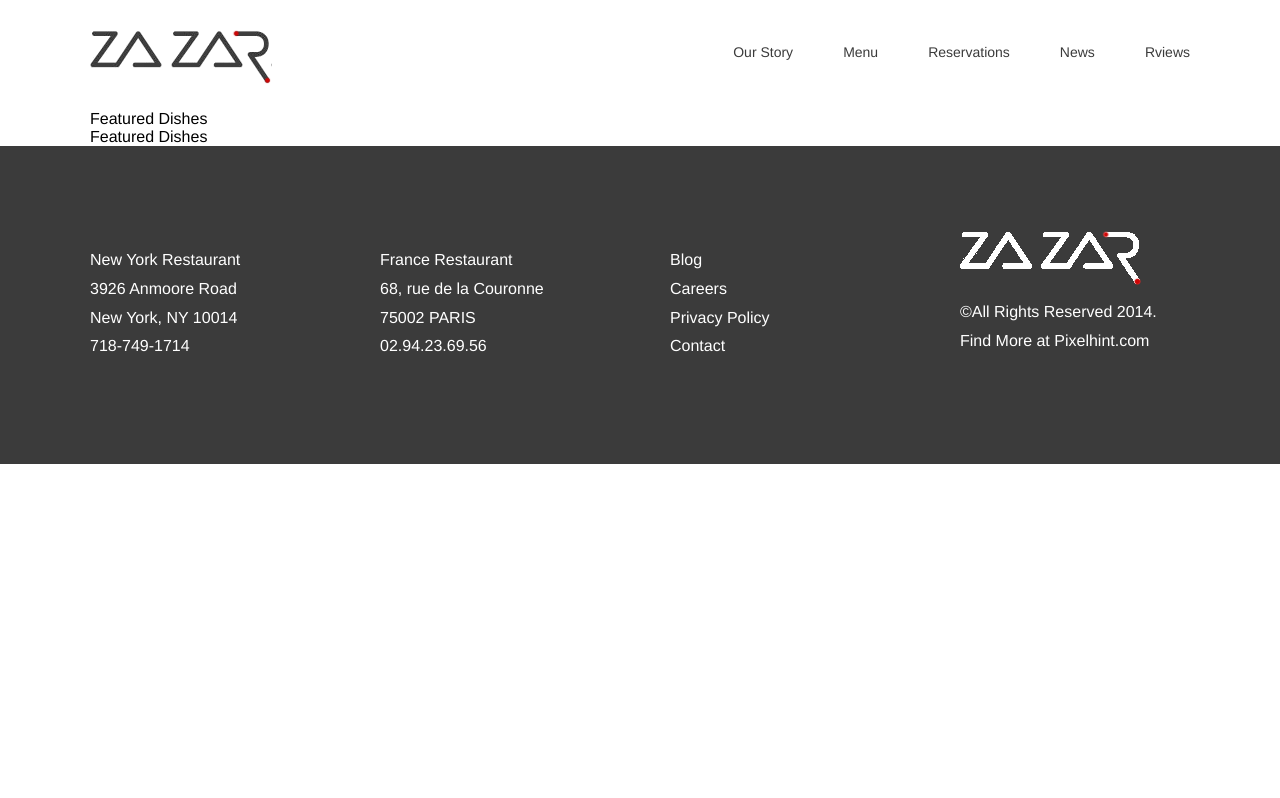
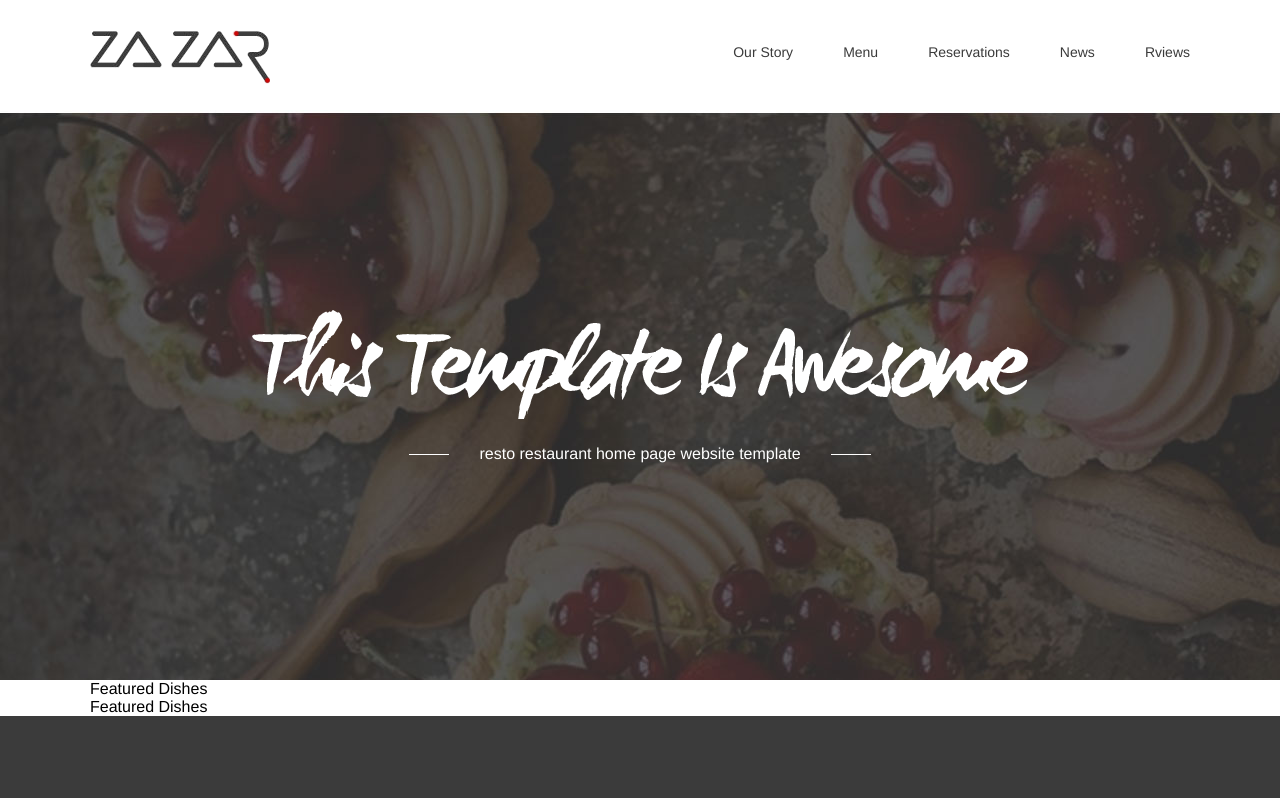
Before and after one commit to sdc2016/resto-restaurant, a plain HTML site: page index.html in a window 1280 px wide. Shown: the top 798 px of the page. Drawn offline with Linux system fonts and the light colour scheme.

Commit message:
update banner

```diff
--- a/css/common.css
+++ b/css/common.css
@@ -7,7 +7,7 @@
     margin-top: 30px;
 }
 .public-header .header-logo a{
-    width: 182px;
+    width: 180px;
     height:54px;
     background: url("../imges/index-header-logo.png");
 }
--- a/css/index.css
+++ b/css/index.css
@@ -0,0 +1,42 @@
+.index-banner{
+    position: relative;
+    background: #b3b3b3;
+}
+.index-banner-bg{
+    height: 570px;
+    overflow: hidden;/*否则当浏览器缩小时会有滚动条*/
+}
+.index-banner-bg img{
+    margin:0 auto;
+}
+.index-banner-text{
+    position: absolute;
+    top:200px;
+    left:50%;
+    margin-left: -388px;/*自身宽度的一半以居中*/
+}
+.index-banner-text .text-logo{
+    width: 776px;
+    height:118px;
+    background:url("../imges/text-logo.png") no-repeat;
+}
+.index-banner-text .text-info{
+    margin-top: 17px;
+    text-align: center;
+    color: #fff;
+}
+.index-banner-text .text-info .line{
+    display: inline-block;
+    width:40px;
+    border-top: 1px solid #fff;
+    vertical-align: middle;
+}
+/*.index-banner-text .text-info .line-l{
+    margin-right: 26px;
+}
+.index-banner-text .text-info .line-r{
+    margin-left: 26px;
+}*/
+.index-banner-text .text-info .txt{
+    padding:0 26px;
+}
--- a/index.html
+++ b/index.html
@@ -22,7 +22,17 @@
             </ul>
         </div>
     </div>
-    <div class="index-banner "></div>
+    <div class="index-banner ">
+        <div class="index-banner-bg"><img src="imges/demo1.jpg" alt="banner"></div>
+        <div class="index-banner-text">
+            <div class="text-logo"></div>
+            <p class="text-info">
+                <i class="line line-l"></i>
+                <span class="txt">resto restaurant home page website template</span>
+                <i class="line line-r"></i>
+            </p>
+        </div>
+    </div>
     <div class="index-list public-container"></div>
     <div class="index-pannel public-container">
         <div class="index-pannel-header">Featured Dishes</div>
```
Also changed, not shown: imges/demo1.jpg (added), imges/text-logo.png (added).
